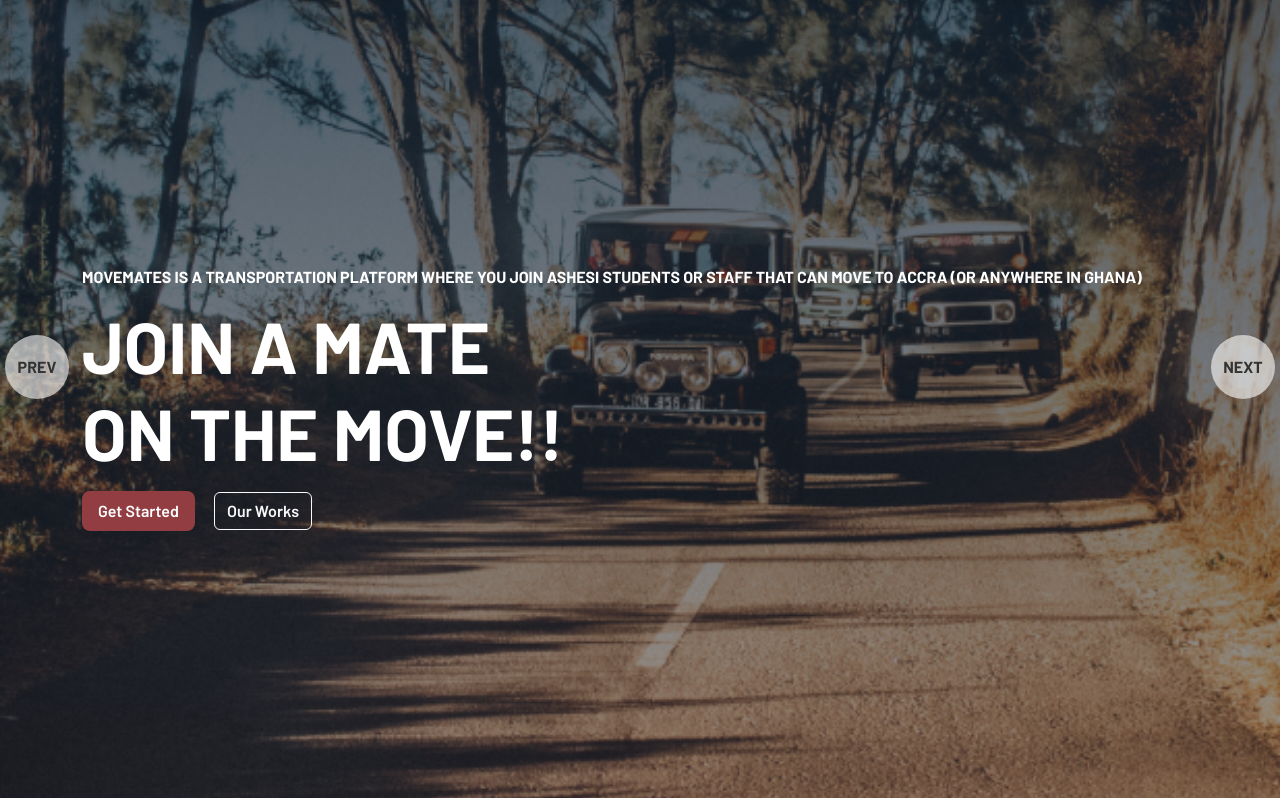
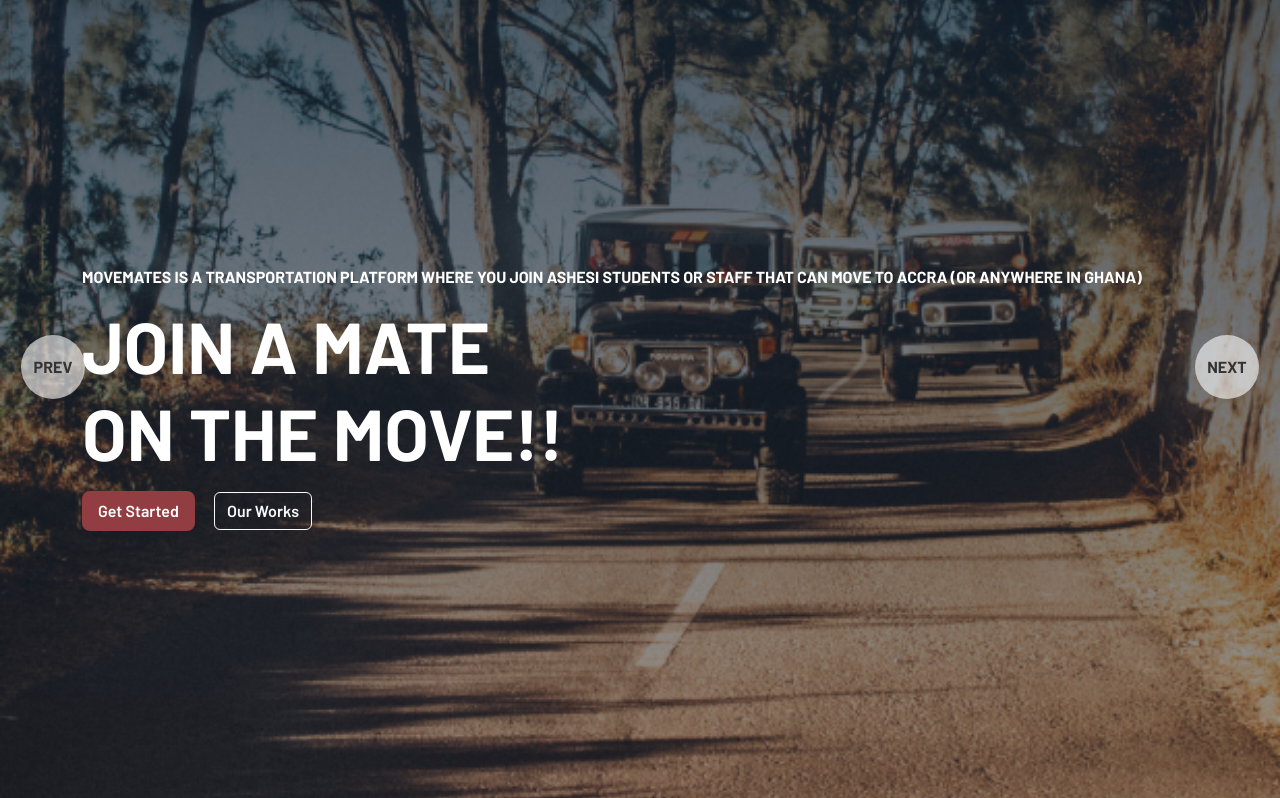
Before and after one commit to nignig0/web-tech-project, a PHP site: page / in a window 1280 px wide. Shown: the part 155-953 px from the top of the page. Run offline with PHP 8.4, Linux system fonts and the light colour scheme.

Commit message:
Adjusted styles for next and prev buttons for navigating carousel

```diff
--- a/css/style.css
+++ b/css/style.css
@@ -190,11 +190,11 @@
 }
 
 .owl-prev{
-  left: 0 !important;
+  left: 1rem !important;
 }
 
 .owl-next{
-  right: 0 !important;
+  right: 1rem !important;
 }
 
 .owl-prev:hover, .owl-next:hover {
```
